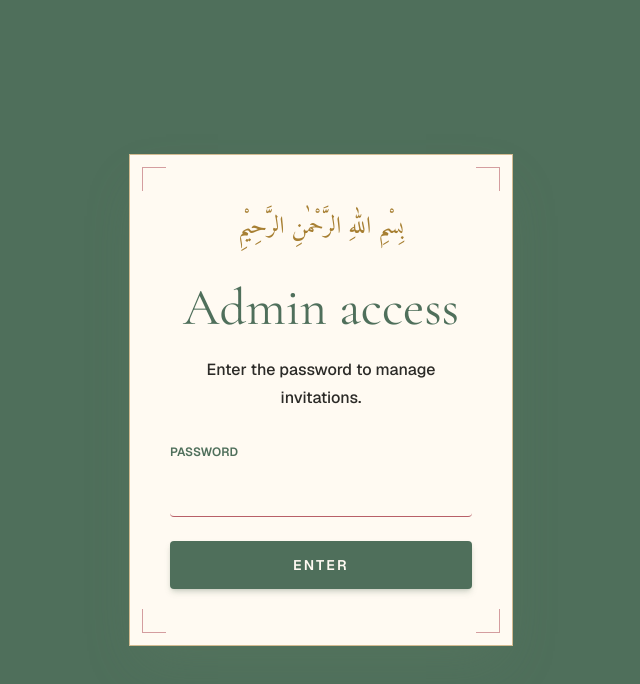
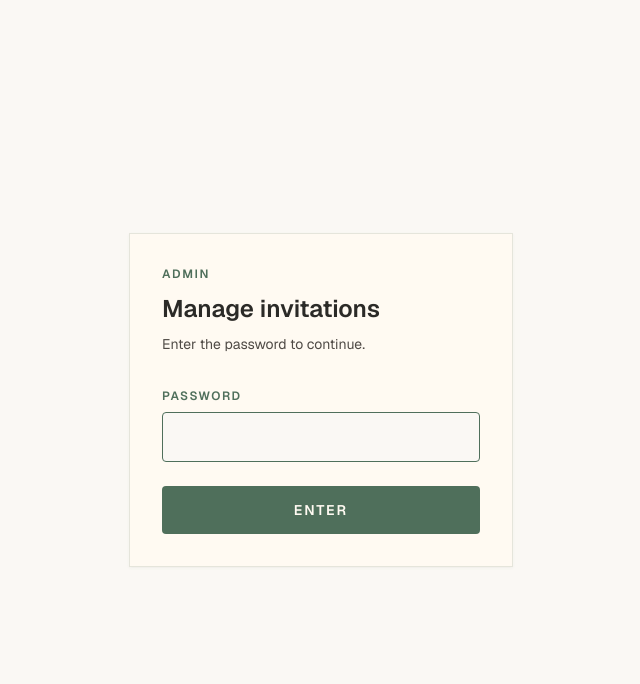
Before and after one commit to aliammad27/aliandhiraengagement, a Next.js app: page /admin/login in a window 1280 px wide. Shown: the top 684 px of the page, without its empty margins (319-959 px from the left). Built offline with nearby package versions, Linux system fonts and the light colour scheme.

Commit message:
Simplify admin login styling

```diff
--- a/app/admin/login/page.tsx
+++ b/app/admin/login/page.tsx
@@ -3,7 +3,6 @@
 import { useState } from 'react';
 import { useRouter } from 'next/navigation';
 import toast, { Toaster } from 'react-hot-toast';
-import { CornerFrame } from '@/components/ornaments';
 
 export default function AdminLoginPage() {
   const router = useRouter();
@@ -45,20 +44,19 @@ export default function AdminLoginPage() {
   };
 
   return (
-    <main className="flex min-h-[100svh] w-full items-center justify-center overflow-hidden bg-sage-dark px-4 py-8 text-center text-charcoal">
+    <main className="flex min-h-[100svh] w-full items-center justify-center bg-cream px-4 py-8 text-charcoal">
       <Toaster position="top-center" toastOptions={{ style: { background: '#4f6f5b', borderRadius: '4px', color: '#fffaf2' } }} />
 
-      <div className="relative w-full max-w-sm border border-gold/50 bg-ivory px-5 py-10 shadow-2xl shadow-sage-deep/30 sm:px-10 sm:py-14">
-        <CornerFrame borderColor="border-pink-deep/60" />
-        <p className="font-arabic text-2xl text-gold">بِسْمِ اللهِ الرَّحْمٰنِ الرَّحِيْمِ</p>
-        <h1 className="mt-8 font-display text-[clamp(2.65rem,12vw,3.25rem)] leading-tight text-sage-dark">Admin access</h1>
-        <p className="mx-auto mt-4 max-w-xs font-medium leading-7 text-charcoal">
-          Enter the password to manage invitations.
-        </p>
+      <section className="w-full max-w-sm border border-sage-dark/15 bg-ivory p-6 shadow-sm shadow-sage-deep/5 sm:p-8">
+        <div className="mb-8">
+          <p className="text-xs font-semibold uppercase tracking-[0.14em] text-sage-dark">Admin</p>
+          <h1 className="mt-3 text-2xl font-semibold leading-tight text-charcoal">Manage invitations</h1>
+          <p className="mt-2 text-sm leading-6 text-charcoal-soft">Enter the password to continue.</p>
+        </div>
 
-        <form onSubmit={handleSubmit} className="mt-8 space-y-6 text-left">
+        <form onSubmit={handleSubmit} className="space-y-6">
           <div>
-            <label htmlFor="password" className="mb-2 block text-xs font-semibold uppercase text-sage-dark">
+            <label htmlFor="password" className="mb-2 block text-xs font-semibold uppercase tracking-[0.12em] text-sage-dark">
               Password
             </label>
             <input
@@ -69,19 +67,19 @@ export default function AdminLoginPage() {
               required
               autoFocus
               autoComplete="current-password"
-              className="w-full border-b border-sage-dark/80 bg-transparent py-3 text-base text-charcoal outline-none transition-colors focus:border-pink-deep sm:text-lg"
+              className="w-full border border-sage-dark/20 bg-cream px-3 py-3 text-base text-charcoal outline-none transition-colors focus:border-sage-dark"
             />
           </div>
 
           <button
             type="submit"
             disabled={loading}
-            className="min-h-12 w-full bg-sage-dark px-5 text-sm font-semibold uppercase tracking-[0.14em] text-ivory shadow-md shadow-sage-deep/25 transition-colors hover:bg-pink-deep focus-visible:outline focus-visible:outline-2 focus-visible:outline-offset-2 focus-visible:outline-pink-deep disabled:cursor-not-allowed disabled:opacity-60 sm:tracking-[0.16em]"
+            className="min-h-12 w-full bg-sage-dark px-5 text-sm font-semibold uppercase tracking-[0.14em] text-ivory transition-colors hover:bg-sage-deep focus-visible:outline focus-visible:outline-2 focus-visible:outline-offset-2 focus-visible:outline-sage-dark disabled:cursor-not-allowed disabled:opacity-60"
           >
             {loading ? 'Checking...' : 'Enter'}
           </button>
         </form>
-      </div>
+      </section>
     </main>
   );
 }
```
